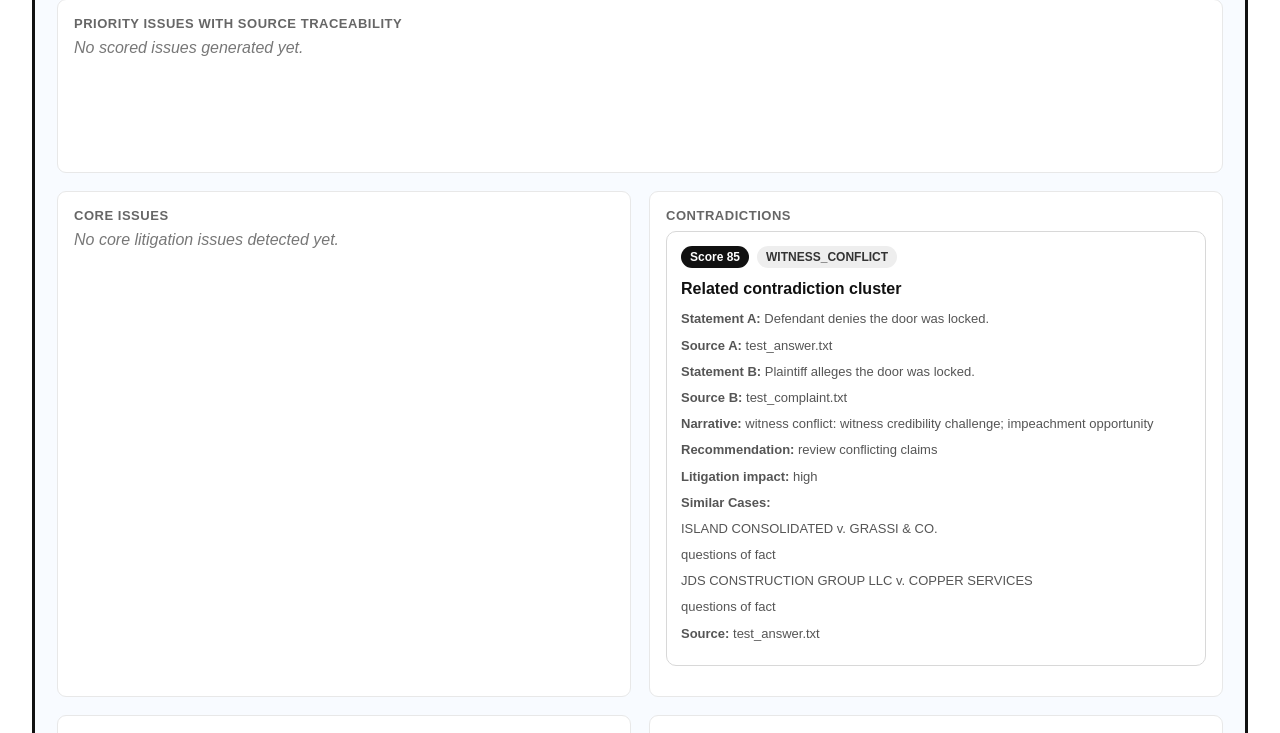
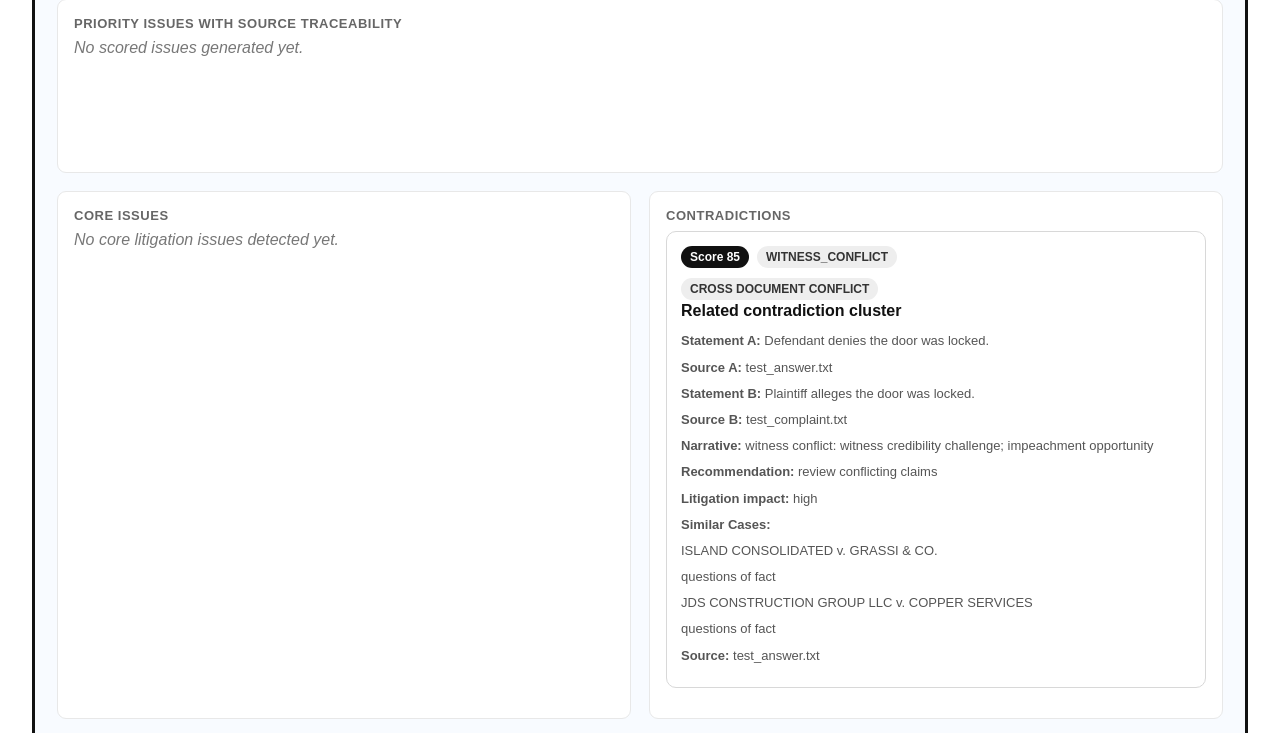
Before and after one commit to nhpcorp35/legal-ai, a Flask app: page /matter in a window 1280 px wide. Shown: the part 458-1191 px from the top of the page. Run offline with Flask 3, Linux system fonts and the light colour scheme.

Commit message:
Add contradiction scope badge to contradiction cards

```diff
--- a/templates/matter.html
+++ b/templates/matter.html
@@ -565,6 +565,12 @@
                                     <span class="category-badge">{{ item.category or "contradiction" }}</span>
                                 </div>
 
+                                {% if item.contradiction_scope == "cross_document" %}
+                                    <span class="category-badge">CROSS DOCUMENT CONFLICT</span>
+                                {% elif item.contradiction_scope == "internal_document" %}
+                                    <span class="category-badge">INTERNAL DOCUMENT CONFLICT</span>
+                                {% endif %}
+
                                 <div class="trace-issue">{{ item.summary }}</div>
 
                                 {% if item.statement_a %}
```
